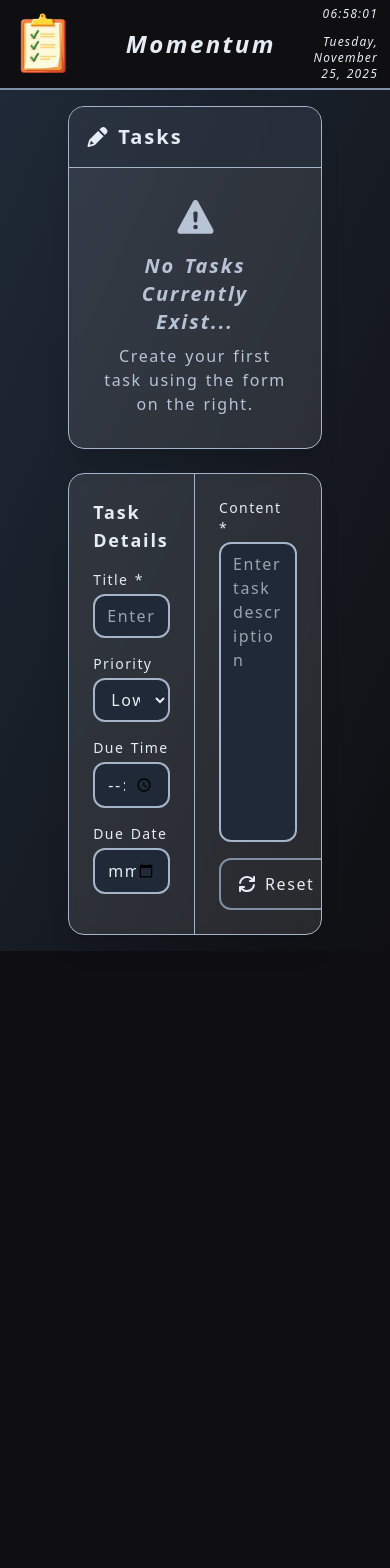
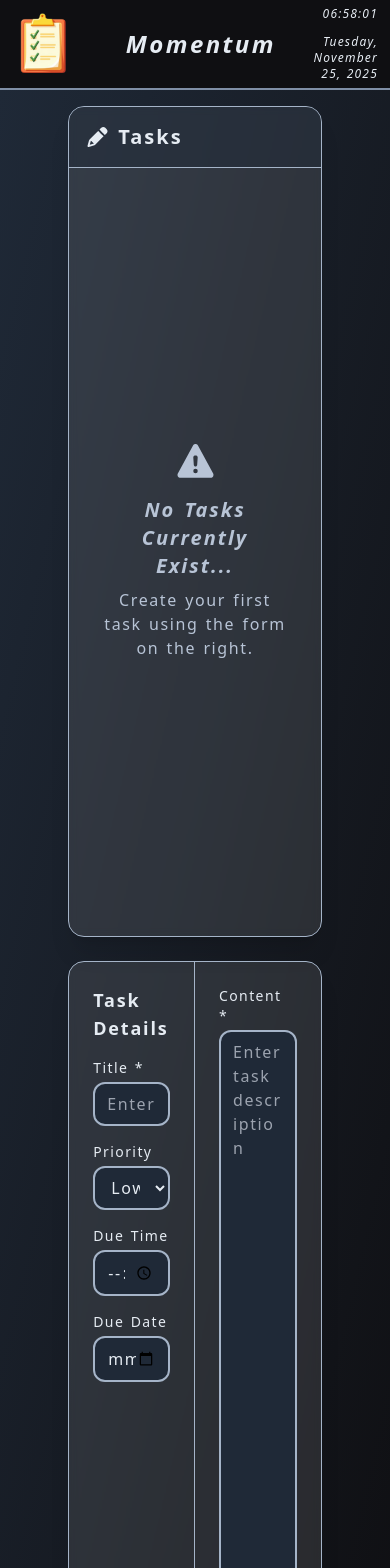
Before and after one commit to mek0124/momentum, a React (Vite) app: page / in a window 390 px wide. Shown: the top 1568 px of the page. Before the commit the page ends 951 px from the top, so only its background shows below. Built offline with nearby package versions, Linux system fonts and the light colour scheme.

Commit message:
corrected sizing

```diff
--- a/src/pages/dashboard.tsx
+++ b/src/pages/dashboard.tsx
@@ -193,7 +193,7 @@ export default function Dashboard() {
             </h2>
           </div>
 
-          <div className="flex flex-col flex-grow overflow-y-auto max-h-[1008px]">
+          <div className="flex flex-col flex-grow overflow-y-auto h-[768px]">
             {allTasks.length === 0 ? (
               <div className="flex flex-col items-center justify-center w-full flex-grow p-8 text-center">
                 <FontAwesomeIcon icon={faExclamationTriangle} className="text-4xl text-text_secondary mb-4" />
@@ -215,9 +215,9 @@ export default function Dashboard() {
         {/* Task Form Section */}
         <form
           onSubmit={handleSubmit}
-          className="flex flex-row flex-grow lg:w-[45%] bg-white/10 backdrop-blur-sm rounded-2xl border border-accent shadow-xl overflow-hidden"
+          className="flex flex-row flex-grow lg:w-[55%] bg-white/10 backdrop-blur-sm rounded-2xl border border-accent shadow-xl overflow-hidden"
         >
-          <div className="flex flex-col flex-grow w-1/2 p-6 border-r border-accent overflow-y-auto max-h-[1008px]">
+          <div className="flex flex-col flex-grow w-1/2 p-6 border-r border-accent overflow-y-auto h-[768px]">
             <h3 className="text-lg font-bold text-text_primary mb-4">Task Details</h3>
 
             {/* Title */}
```
